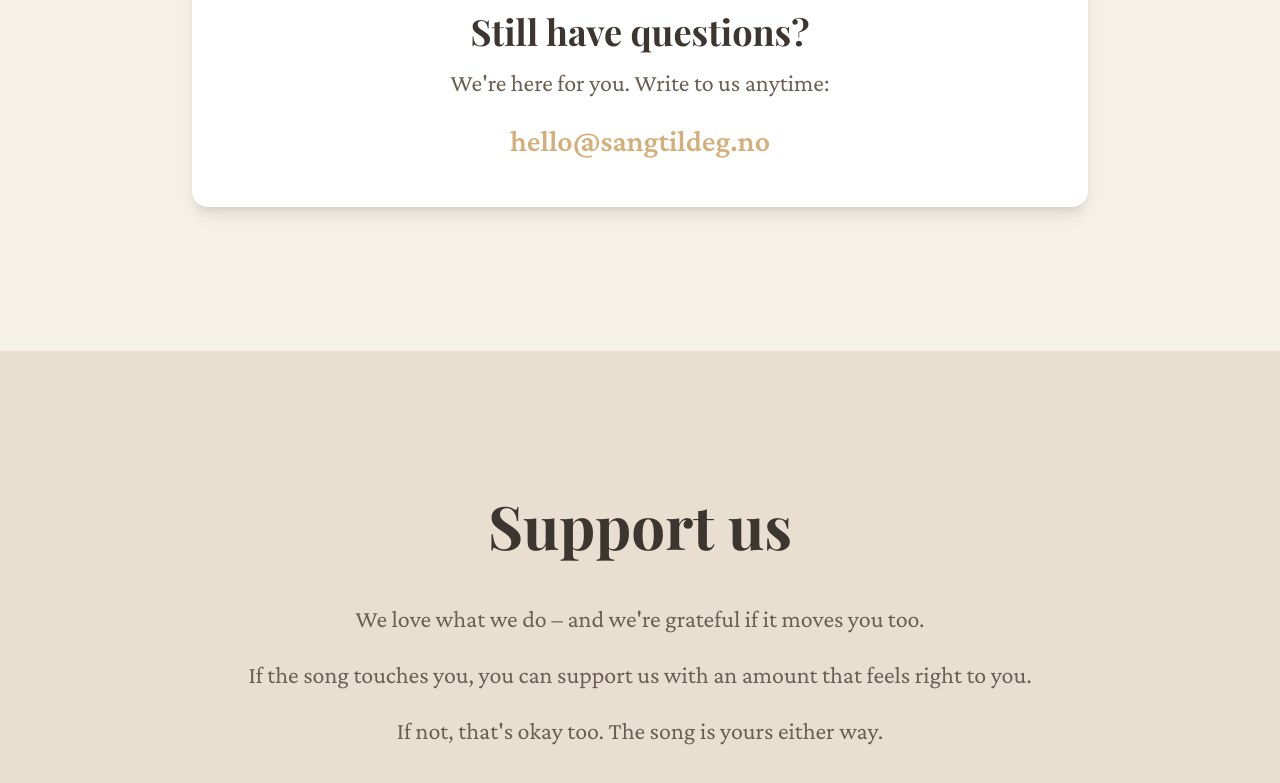
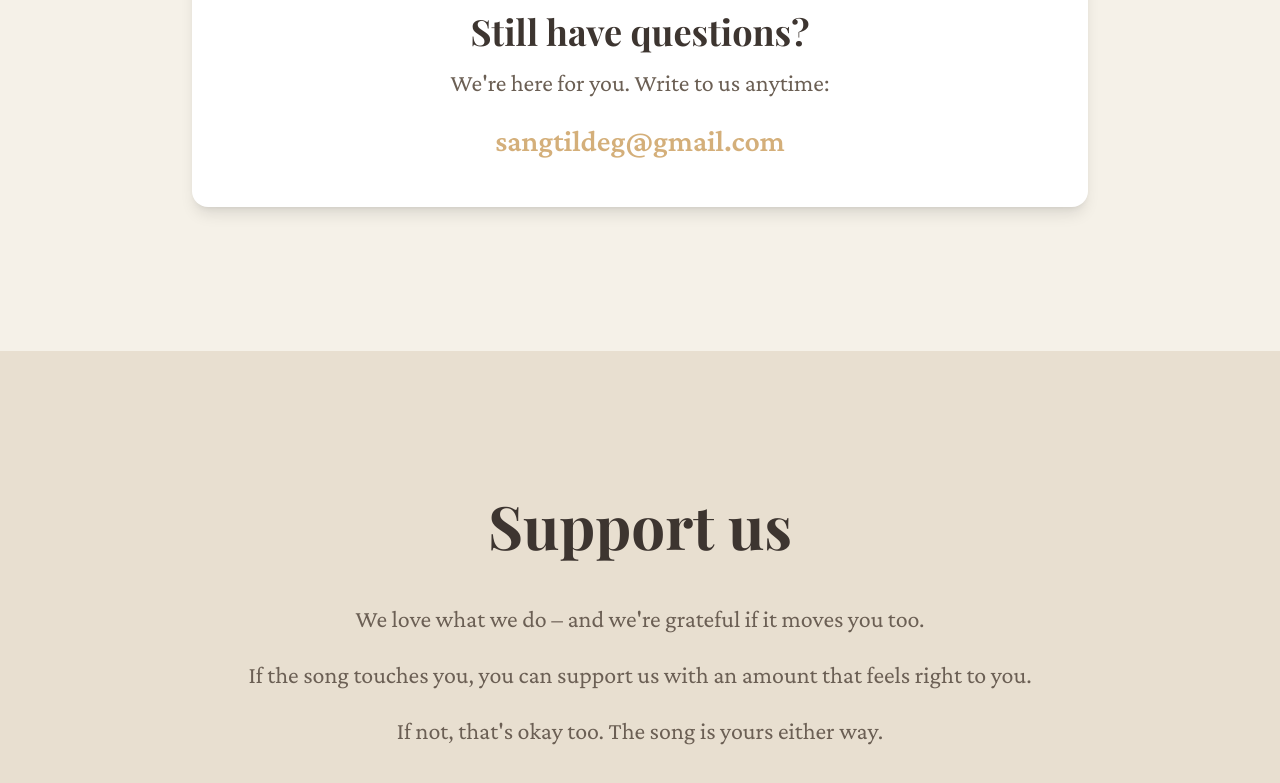
Before and after one commit to wilmessimon/sangtildeg-no, a Next.js app: page /en in a window 1280 px wide. Shown: the part 6310-7093 px from the top of the page. Built offline with nearby package versions, Linux system fonts and the light colour scheme.

Commit message:
Fix: JSON parse error in en.json (broken string)

```diff
--- a/app/[locale]/components/FAQ.tsx
+++ b/app/[locale]/components/FAQ.tsx
@@ -88,10 +88,10 @@ export default function FAQ() {
               {t('contactText')}
             </p>
             <a
-              href="mailto:hello@sangtildeg.no"
+              href="mailto:sangtildeg@gmail.com"
               className="inline-block text-2xl md:text-3xl font-semibold text-accent-gold hover:text-text-primary transition-colors"
             >
-              hello@sangtildeg.no
+              sangtildeg@gmail.com
             </a>
           </div>
         </div>
--- a/app/[locale]/components/Footer.tsx
+++ b/app/[locale]/components/Footer.tsx
@@ -19,11 +19,11 @@ export default function Footer() {
               {t('contact')}
             </p>
             <a
-              href="mailto:hello@sangtildeg.no"
+              href="mailto:sangtildeg@gmail.com"
               className="inline-flex items-center gap-3 text-accent-gold hover:text-text-primary transition-colors font-medium text-xl md:text-2xl"
             >
               <Mail size={28} />
-              hello@sangtildeg.no
+              sangtildeg@gmail.com
             </a>
           </div>
 
--- a/lib/resend.ts
+++ b/lib/resend.ts
@@ -15,7 +15,7 @@ export async function sendNotificationEmail(data: any) {
 
     await resend.emails.send({
       from: fromEmail,
-      to: 'hello@sangtildeg.no',
+      to: 'sangtildeg@gmail.com',
       subject: `New Song Request: ${data.name}`,
       html: `
         <h2>New Submission from ${data.contactName}</h2>
--- a/messages/en.json
+++ b/messages/en.json
@@ -43,7 +43,7 @@
       "description": "If it touched you, you're welcome to support us. If not, that's okay."
     },
     "cta": "Create your song",
-    "ctaAlt": "Or contact us first: hello@sangtildeg.no"
+    "ctaAlt": "Or contact us first: post@sangtildeg.no"
   },
   "form": {
     "headline": "Share your story",
@@ -106,7 +106,7 @@
     "submit": "Submit",
     "submitting": "Sending...",
     "success": "Thank you for sharing this with us. We'll create something beautiful. You'll hear from us within 3-5 days.",
-    "error": "Something went wrong. Please email us directly at hello@sangtildeg.no"
+    "error": "Something went wrong. Please email us directly at sangtildeg@gmail.com"
   },
   "support": {
     "headline": "Support us",
@@ -183,7 +183,7 @@
       "title": "Thank you for sharing this with us 💛",
       "message": "We'll create something beautiful. You'll hear from us within 3-5 days."
     },
-    "error": "Something went wrong. Please email us directly at hello@sangtildeg.no"
+    "error": "Something went wrong. Please email us directly at sangtildeg@gmail.com"
   },
   "faq": {
     "headline": "Frequently Asked Questions",
--- a/messages/no.json
+++ b/messages/no.json
@@ -43,7 +43,7 @@
       "description": "Hvis den rørte deg, er du velkommen til å støtte oss. Hvis ikke, er det greit."
     },
     "cta": "Bestill din sang",
-    "ctaAlt": "Eller kontakt oss først: post@sangtildeg.no"
+    "ctaAlt": "Eller kontakt oss først: sangtildeg@gmail.com"
   },
   "form": {
     "headline": "Del historien din",
@@ -106,7 +106,7 @@
     "submit": "Send inn",
     "submitting": "Sender...",
     "success": "Takk for at du delte dette med oss. Vi skal lage noe vakkert. Du hører fra oss innen 3-5 dager.",
-    "error": "Noe gikk galt. Send oss en e-post direkte på hello@sangtildeg.no"
+    "error": "Noe gikk galt. Send oss en e-post direkte på sangtildeg@gmail.com"
   },
   "support": {
     "headline": "Støtt oss",
@@ -183,7 +183,7 @@
       "title": "Takk for at du delte dette med oss 💛",
       "message": "Vi skal lage noe vakkert. Du mottar sangen innen 2-3 dager."
     },
-    "error": "Noe gikk galt. Send oss en e-post direkte på hello@sangtildeg.no"
+    "error": "Noe gikk galt. Send oss en e-post direkte på sangtildeg@gmail.com"
   },
   "faq": {
     "headline": "Ofte stilte spørsmål",
```
